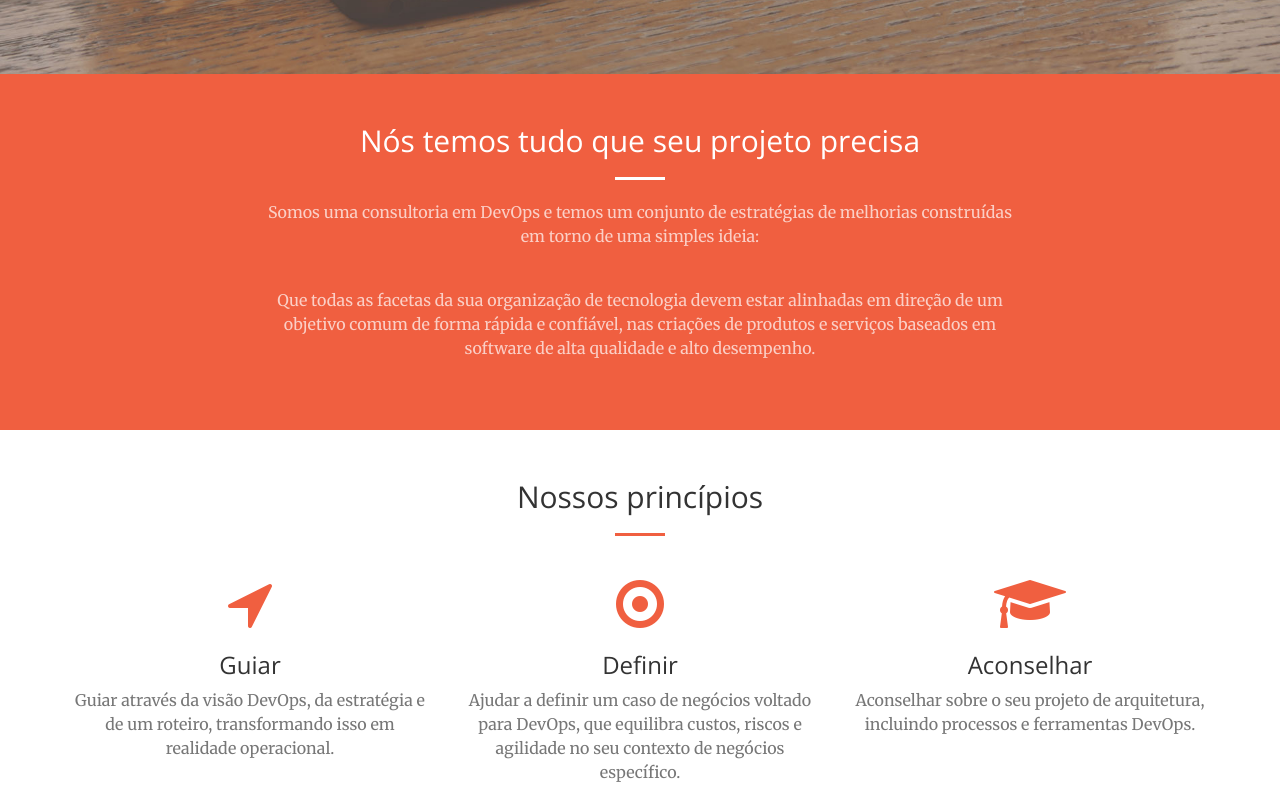
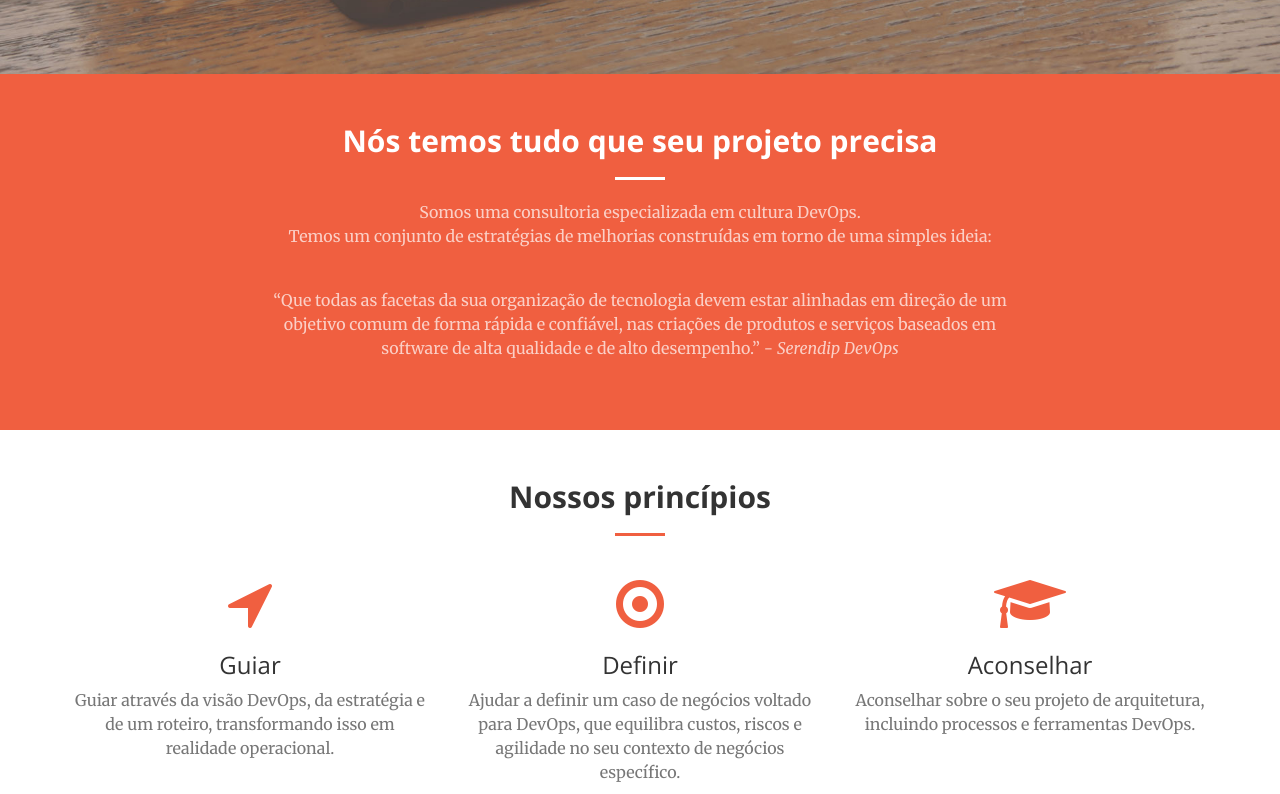
Before and after one commit to icehofman/serendip, a plain HTML site: page index.html in a window 1280 px wide. Shown: the part 726-1520 px from the top of the page. Drawn offline with nearby package versions, Linux system fonts and the light colour scheme.

Commit message:
Change text

```diff
--- a/index.html
+++ b/index.html
@@ -40,7 +40,7 @@
                 <button type="button" class="navbar-toggle collapsed" data-toggle="collapse" data-target="#bs-example-navbar-collapse-1">
                     <span class="sr-only">Toggle navigation</span> Menu <i class="fa fa-bars"></i>
                 </button>
-                <a class="navbar-brand page-scroll" href="#page-top">Serendip DevOps</a>
+                <a class="navbar-brand page-scroll" data-anijs="if: mouseover, do: pulse animated" href="#page-top">Serendip DevOps</a>
             </div>
             <!-- Collect the nav links, forms, and other content for toggling -->
             <div class="collapse navbar-collapse" id="bs-example-navbar-collapse-1">
@@ -69,6 +69,7 @@
                 <h1 id="homeHeading">Serendip DevOps</h1>
                 <hr>
                 <p>“O acaso só favorece a mente preparada” - <em>Louis Pasteur</em></p>
+                <a href="#about" class="btn btn-primary btn-lg page-scroll" data-anijs="if: click, do: bounceOutDown animated">Saiba mais</a>
             </div>
         </div>
     </header>
@@ -76,14 +77,14 @@
         <div class="container">
             <div class="row">
                 <div class="col-lg-8 col-lg-offset-2 text-center">
-                    <h2 class="section-heading">Nós temos tudo que seu projeto precisa</h2>
+                    <h2 class="section-heading"><strong> Nós temos tudo que seu projeto precisa </strong></h2>
                     <hr class="light">
-                    <p class="text-faded">Somos uma consultoria em DevOps e temos um conjunto de estratégias de melhorias construídas em torno
+                    <p class="text-faded">Somos uma consultoria especializada em cultura DevOps.<br>Temos um conjunto de estratégias de melhorias construídas em torno
                         de uma simples ideia:</p>
                     <br>
-                    <p class="text-faded">Que todas as facetas da sua organização de tecnologia devem estar alinhadas em direção de um objetivo
+                    <p class="text-faded">“Que todas as facetas da sua organização de tecnologia devem estar alinhadas em direção de um objetivo
                         comum de forma rápida e confiável, nas criações de produtos e serviços baseados em software de alta
-                        qualidade e alto desempenho.</p>
+                        qualidade e de alto desempenho.”  - <em>Serendip DevOps</em></p>
                 </div>
             </div>
         </div>
@@ -92,7 +93,7 @@
         <div class="container">
             <div class="row">
                 <div class="col-lg-12 text-center">
-                    <h2 class="section-heading">Nossos princípios</h2>
+                    <h2 class="section-heading"><strong> Nossos princípios </strong></h2>
                     <hr class="primary">
                 </div>
             </div>
@@ -169,7 +170,7 @@
         <div class="container">
             <div class="row">
                 <div class="col-lg-8 col-lg-offset-2 text-center">
-                    <h2 class="section-heading">Vamos conversar?</h2>
+                    <h2 class="section-heading"><strong> Entre em contato conosco </strong></h2>
                     <hr class="primary">
                     <p>“Pode se constituir numa ferramenta poderosa na contribuição de percepções inovadoras que conduzem à
                         realização de visões empreendedoras. Ao entender o processo de seu desenvolvimento e utilização,
```
